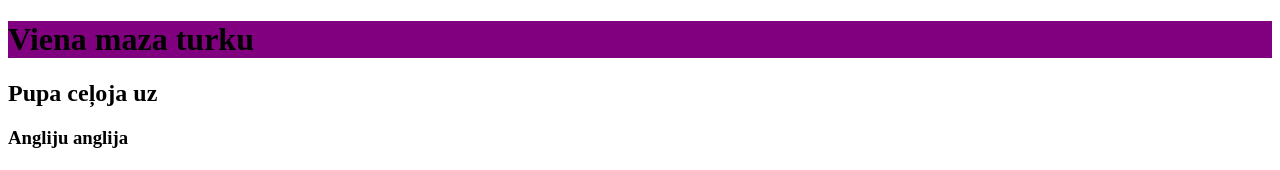
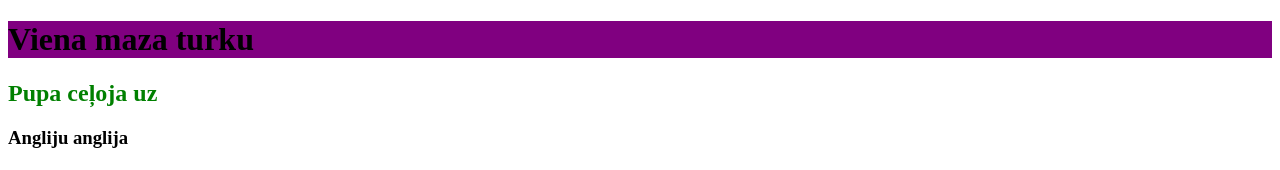
Before and after one commit to dianaaab/webpage4, a plain HTML site: page index.html in a window 1280 px wide. Shown: the top 170 px of the page. Drawn offline with Linux system fonts and the light colour scheme.

Commit message:
Update index.html

```diff
--- a/index.html
+++ b/index.html
@@ -7,7 +7,7 @@
 <body>
 
   <h1 style="background-color:purple;">Viena maza turku</h1>
-<h2 style="backround-color:green;">Pupa ceļoja uz</h2>
+<h2 style="color:green;">Pupa ceļoja uz</h2>
 <h3>Angliju anglija</h3>
 <h4>Bij aizslēgta un</h4>
 <h5>Tā atslēga bij nolausta</h5>
```
